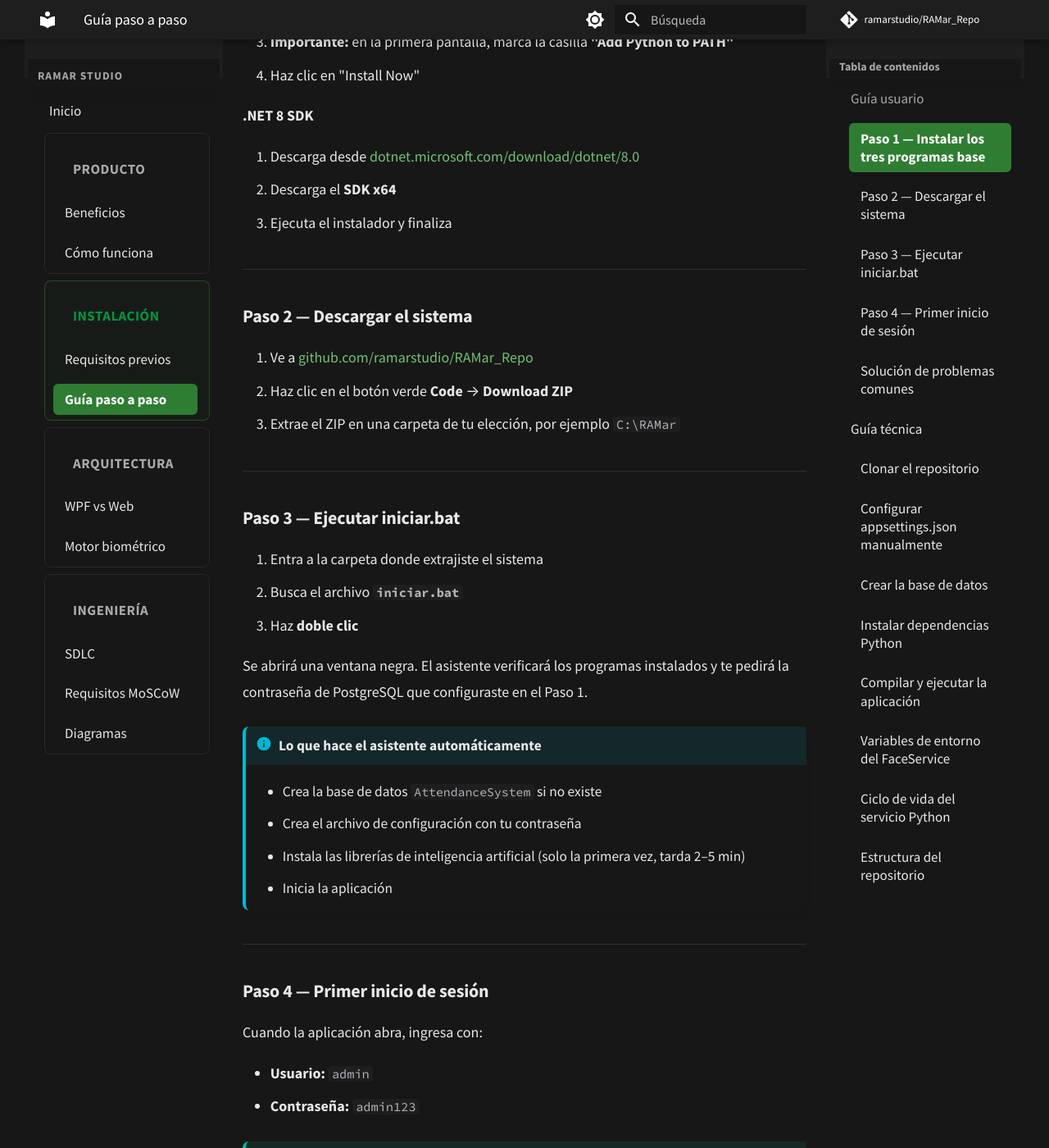
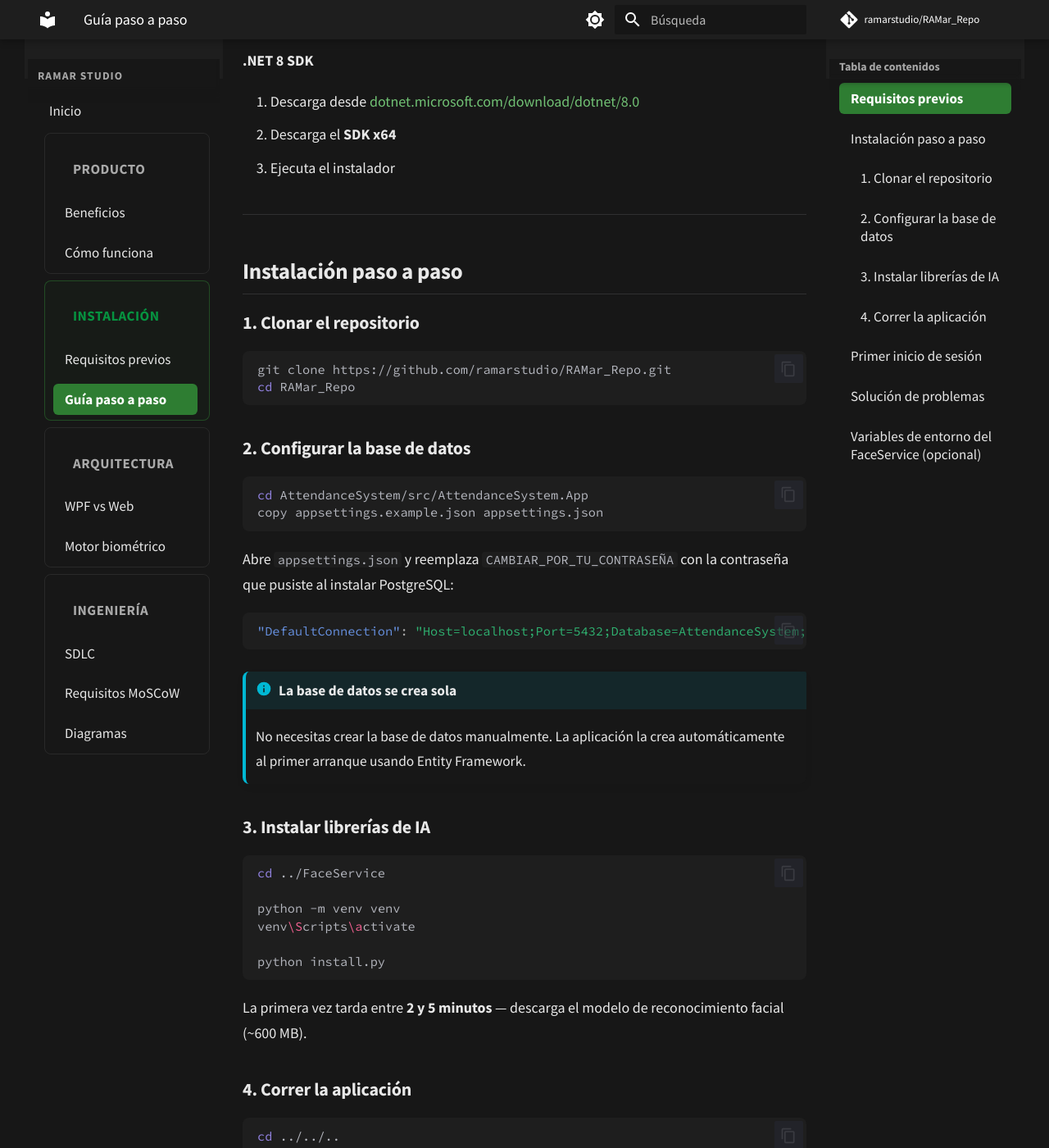
Before and after one commit to ramarstudio/RAMar_Repo, an MkDocs documentation site: the page built from docs/instalacion/guia.md, in a window 1280 px wide and 1400 px high, scrolled down 885 px. Shown: the whole window at 82% size. Built offline with MkDocs 1.6.1 and Material for MkDocs 9.7.7, drawn with Linux system fonts in a browser that asks for light colours; comment, search, counter and statistics services are not loaded; some of the changed text lies outside the part shown.

Commit message:
docs: actualizar guia de instalacion con pasos por comandos

````diff
--- a/docs/instalacion/guia.md
+++ b/docs/instalacion/guia.md
@@ -2,175 +2,118 @@
 
 ---
 
-## Guía usuario
+## Requisitos previos
 
-Para administradores y usuarios finales sin conocimientos técnicos.
-
-### Paso 1 — Instalar los tres programas base
-
-Instala en este orden:
+Instala estos tres programas antes de continuar:
 
 **PostgreSQL 15+**
 
 1. Descarga desde [postgresql.org/download/windows](https://www.postgresql.org/download/windows/)
-2. Ejecuta el instalador y sigue los pasos
-3. Cuando te pida contraseña para el usuario `postgres`, elige una que recuerdes bien
-4. Puerto: déjalo en `5432`
-5. Finaliza la instalación
+2. Sigue el instalador — cuando pida contraseña para `postgres`, elige una que recuerdes
+3. Puerto: déjalo en `5432`
 
-**Python 3.12**
+**Python 3.10, 3.11 o 3.12**
 
-1. Descarga desde [python.org/downloads](https://www.python.org/downloads/) — busca la versión **3.12.x**
-2. Ejecuta el instalador
-3. **Importante:** en la primera pantalla, marca la casilla **"Add Python to PATH"**
-4. Haz clic en "Install Now"
+1. Descarga desde [python.org/downloads](https://www.python.org/downloads/) — versión **3.12.x**
+2. **Importante:** marca la casilla **"Add Python to PATH"** en la primera pantalla
+3. Haz clic en "Install Now"
+
+!!! danger "Python 3.13 no es compatible"
+    `onnxruntime` (motor de IA) no tiene soporte para Python 3.13 aún. Instala únicamente 3.10, 3.11 o 3.12.
 
 **.NET 8 SDK**
 
 1. Descarga desde [dotnet.microsoft.com/download/dotnet/8.0](https://dotnet.microsoft.com/download/dotnet/8.0)
 2. Descarga el **SDK x64**
-3. Ejecuta el instalador y finaliza
+3. Ejecuta el instalador
 
 ---
 
-### Paso 2 — Descargar el sistema
+## Instalación paso a paso
 
-1. Ve a [github.com/ramarstudio/RAMar_Repo](https://github.com/ramarstudio/RAMar_Repo)
-2. Haz clic en el botón verde **Code** → **Download ZIP**
-3. Extrae el ZIP en una carpeta de tu elección, por ejemplo `C:\RAMar`
+### 1. Clonar el repositorio
+
+```bash
+git clone https://github.com/ramarstudio/RAMar_Repo.git
+cd RAMar_Repo
+```
+
+### 2. Configurar la base de datos
+
+```bash
+cd AttendanceSystem/src/AttendanceSystem.App
+copy appsettings.example.json appsettings.json
+```
+
+Abre `appsettings.json` y reemplaza `CAMBIAR_POR_TU_CONTRASEÑA` con la contraseña que pusiste al instalar PostgreSQL:
+
+```json
+"DefaultConnection": "Host=localhost;Port=5432;Database=AttendanceSystem;Username=postgres;Password=TU_CONTRASEÑA"
+```
+
+!!! info "La base de datos se crea sola"
+    No necesitas crear la base de datos manualmente. La aplicación la crea automáticamente al primer arranque usando Entity Framework.
+
+### 3. Instalar librerías de IA
+
+```bash
+cd ../FaceService
+
+python -m venv venv
+venv\Scripts\activate
+
+python install.py
+```
+
+La primera vez tarda entre **2 y 5 minutos** — descarga el modelo de reconocimiento facial (~600 MB).
+
+### 4. Correr la aplicación
+
+```bash
+cd ../../..
+dotnet run --project src/AttendanceSystem.App
+```
 
 ---
 
-### Paso 3 — Ejecutar iniciar.bat
-
-1. Entra a la carpeta donde extrajiste el sistema
-2. Busca el archivo **`iniciar.bat`**
-3. Haz **doble clic**
-
-Se abrirá una ventana negra. El asistente verificará los programas instalados y te pedirá la contraseña de PostgreSQL que configuraste en el Paso 1.
-
-!!! info "Lo que hace el asistente automáticamente"
-    - Crea la base de datos `AttendanceSystem` si no existe
-    - Crea el archivo de configuración con tu contraseña
-    - Instala las librerías de inteligencia artificial (solo la primera vez, tarda 2–5 min)
-    - Inicia la aplicación
-
----
-
-### Paso 4 — Primer inicio de sesión
-
-Cuando la aplicación abra, ingresa con:
+## Primer inicio de sesión
 
 - **Usuario:** `admin`
 - **Contraseña:** `admin123`
 
 !!! tip "Primeros pasos recomendados"
     1. Ve a **Usuarios** → crea los empleados del sistema
-    2. Ve a **Registro Facial** → otorga consentimiento y captura el rostro de cada empleado
+    2. Ve a **Registro Facial** → captura el rostro de cada empleado
     3. Ve a **Horarios** → configura los horarios de entrada y salida
-    4. Ve a **Configuración** → ajusta la tolerancia de tardanzas y otros parámetros
+    4. Ve a **Configuración** → ajusta tolerancias y parámetros
 
 ---
 
-### Solución de problemas comunes
+## Solución de problemas
 
 | Problema | Causa probable | Solución |
 |---|---|---|
-| "Python no compatible" | Tienes Python 3.13+ | Instala Python 3.12 desde python.org |
+| La app no abre y sale error de base de datos | PostgreSQL no está corriendo | Abre **Servicios** de Windows → inicia `postgresql` |
+| "Python no compatible" | Tienes Python 3.13 | Instala Python 3.12 desde python.org |
 | "Python no encontrado" | No se marcó "Add to PATH" | Reinstala Python marcando esa casilla |
-| "No se pudo conectar a la base de datos" | PostgreSQL no está corriendo | Abre Servicios de Windows y verifica que `postgresql` esté iniciado |
-| "Error de biometría" | Falta Visual C++ | Descarga e instala [vc_redist.x64.exe](https://aka.ms/vs/17/release/vc_redist.x64.exe) |
-| "Cámara no abre" | Otra app la está usando | Cierra Zoom, Teams u otra app que use la cámara |
-| "Error de reconocimiento facial" | Poca iluminación | Asegúrate de tener luz frontal al capturar el rostro |
+| Error de biometría / ONNX | Falta Visual C++ | Instala [vc_redist.x64.exe](https://aka.ms/vs/17/release/vc_redist.x64.exe) |
+| "Cámara no abre" | Otra app la está usando | Cierra Zoom, Teams u otra app con la cámara |
 
-!!! note "Para reconfigurar la base de datos"
-    Si cambiaste la contraseña de PostgreSQL o necesitas reconectar, elimina el archivo:
+!!! note "Reconfigurar la base de datos"
+    Si cambiaste la contraseña de PostgreSQL, edita directamente:
     ```
-    AttendanceSystem\src\AttendanceSystem.App\appsettings.json
+    AttendanceSystem/src/AttendanceSystem.App/appsettings.json
     ```
-    y vuelve a ejecutar `iniciar.bat`.
 
 ---
 
-## Guía técnica
+## Variables de entorno del FaceService (opcional)
 
-Para desarrolladores y personal de TI.
-
-### Clonar el repositorio
+El servicio de IA se configura con un archivo `.env` en `AttendanceSystem/src/FaceService/`:
 
 ```bash
-git clone https://github.com/ramarstudio/RAMar_Repo.git
-cd RAMar_Repo
+copy .env.example .env
 ```
-
-### Configurar appsettings.json manualmente
-
-Si prefieres configurar sin el asistente:
-
-```bash
-cd AttendanceSystem/src/AttendanceSystem.App
-copy appsettings.example.json appsettings.json
-```
-
-Edita `appsettings.json` y reemplaza la cadena de conexión:
-
-```json
-{
-  "ConnectionStrings": {
-    "DefaultConnection": "Host=localhost;Port=5432;Database=AttendanceSystem;Username=postgres;Password=TU_CONTRASEÑA"
-  }
-}
-```
-
-### Crear la base de datos
-
-La aplicación usa `EnsureCreated()` de Entity Framework Core. La base de datos y todas las tablas se crean automáticamente al primer arranque. Solo necesitas que exista PostgreSQL corriendo.
-
-Si prefieres crearla manualmente:
-
-```sql
-CREATE DATABASE "AttendanceSystem" ENCODING 'UTF8';
-```
-
-### Instalar dependencias Python
-
-```bash
-cd AttendanceSystem/src/FaceService
-
-# Crear entorno virtual
-python -m venv venv
-venv\Scripts\activate   # Windows
-# source venv/bin/activate  # Linux/Mac
-
-# Instalar dependencias
-# Windows (usa wheels comunitarios para insightface):
-python install.py
-
-# Linux/Mac:
-pip install -r requirements.txt
-```
-
-!!! warning "Versiones compatibles"
-    | Librería | Versión |
-    |---|---|
-    | Python | 3.10, 3.11, 3.12 |
-    | onnxruntime | >=1.18.0, <1.21.0 |
-    | numpy | >=1.24.0, <2.0.0 |
-    | insightface | ==0.7.3 |
-
-    Estas restricciones están documentadas en `requirements.txt` y son forzadas por `install.py`.
-
-### Compilar y ejecutar la aplicación
-
-```bash
-cd AttendanceSystem
-dotnet build
-dotnet run --project src/AttendanceSystem.App
-```
-
-### Variables de entorno del FaceService
-
-El servicio Python se configura mediante `.env` en `AttendanceSystem/src/FaceService/`:
 
 ```env
 FACE_HOST=0.0.0.0
@@ -183,37 +126,4 @@
 FACE_LOG_LEVEL=INFO
 ```
 
-Copia `.env.example` como `.env` y ajusta según el entorno. El `iniciar.bat` lo crea automáticamente.
-
-### Ciclo de vida del servicio Python
-
-El `FaceServiceManager` en la aplicación WPF gestiona el proceso Python automáticamente:
-
-- **Inicio bajo demanda**: se lanza cuando se necesita verificación o registro biométrico
-- **Health check**: verifica `GET /api/health` antes de cada operación
-- **Apagado por inactividad**: se detiene tras N minutos sin uso (configurable en `appsettings.json`)
-- **Reinicio automático**: si el proceso muere inesperadamente, se relanza en la siguiente operación
-
-### Estructura del repositorio
-
-```
-RAMar_Repo/
-├── iniciar.bat                    # Lanzador principal (doble clic)
-├── setup.ps1                      # Lógica de instalación (PowerShell)
-├── AttendanceSystem/
-│   ├── AttendanceSystem.sln
-│   └── src/
-│       ├── AttendanceSystem.App/         # WPF + controladores + vistas
-│       │   └── appsettings.example.json  # Plantilla de configuración
-│       ├── AttendanceSystem.Core/        # DTOs, interfaces, enums
-│       ├── AttendanceSystem.Services/    # Lógica de negocio
-│       ├── AttendanceSystem.Infrastructure/  # EF Core, repositorios
-│       ├── AttendanceSystem.Security/    # AES-256, sesiones
-│       └── FaceService/                  # Microservicio Python
-│           ├── install.py                # Instalador de librerías
-│           ├── requirements.txt          # Dependencias Python
-│           ├── .env.example              # Plantilla de variables
-│           └── run.py                    # Punto de entrada
-├── docs/                          # Fuente de esta documentación
-└── mkdocs.yml                     # Configuración del portal
-```
+Si no creas el `.env`, el servicio usa estos valores por defecto automáticamente.
````
